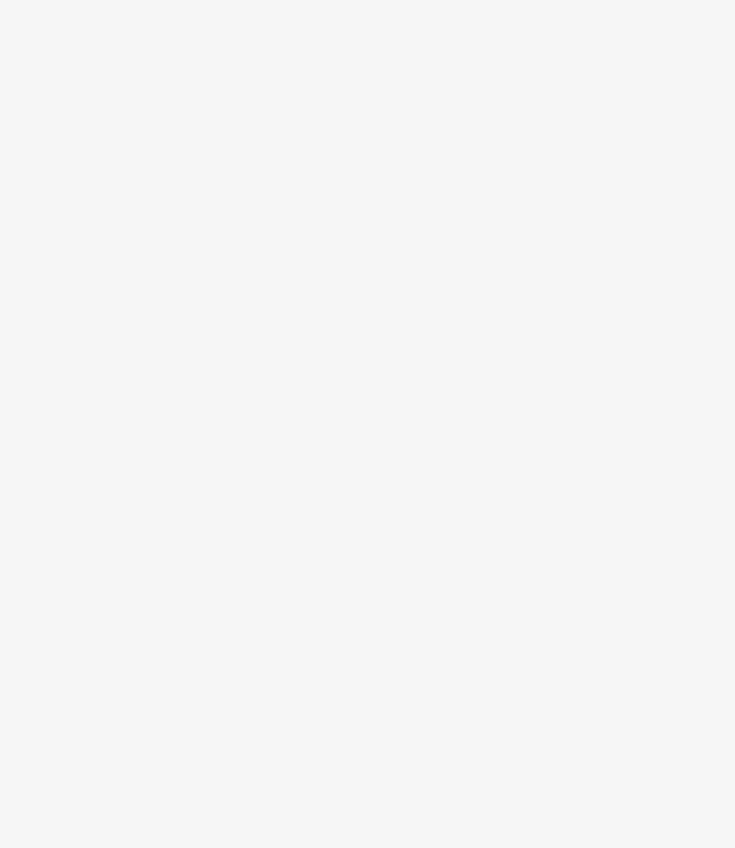
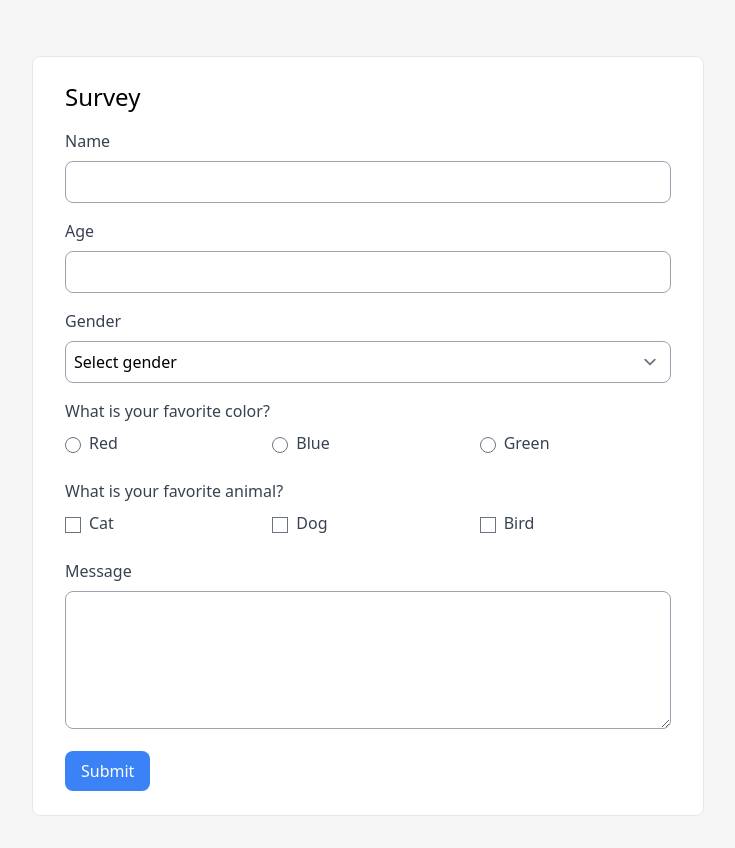
Before and after one commit to AMRWERY/Tailwind-Free-Components, a Vue app: page /survey-form in a window 1280 px wide. Before the commit this address had no page. Shown: the top 848 px of the page, without its empty margins (272-1007 px from the left). Before the commit the page ends 800 px from the top, so only its background shows below. Built offline with nearby package versions, Linux system fonts and the light colour scheme.

Commit message:
add survey-form & form-for-editing-items components

```diff
--- /dev/null
+++ b/src/components/forms/form-for-editing-items.vue
@@ -0,0 +1,71 @@
+<template>
+    <div>
+        <div class="bg-white border border-4 rounded-lg shadow relative m-10">
+
+            <div class="flex items-start justify-between p-5 border-b rounded-t">
+                <h3 class="text-xl font-semibold">
+                    Edit product
+                </h3>
+                <button type="button"
+                    class="text-gray-400 bg-transparent hover:bg-gray-200 hover:text-gray-900 rounded-lg text-sm p-1.5 ml-auto inline-flex items-center"
+                    data-modal-toggle="product-modal">
+                    <svg class="w-5 h-5" fill="currentColor" viewBox="0 0 20 20" xmlns="http://www.w3.org/2000/svg">
+                        <path fill-rule="evenodd"
+                            d="M4.293 4.293a1 1 0 011.414 0L10 8.586l4.293-4.293a1 1 0 111.414 1.414L11.414 10l4.293 4.293a1 1 0 01-1.414 1.414L10 11.414l-4.293 4.293a1 1 0 01-1.414-1.414L8.586 10 4.293 5.707a1 1 0 010-1.414z"
+                            clip-rule="evenodd"></path>
+                    </svg>
+                </button>
+            </div>
+
+            <div class="p-6 space-y-6">
+                <form action="#">
+                    <div class="grid grid-cols-6 gap-6">
+                        <div class="col-span-6 sm:col-span-3">
+                            <label for="product-name" class="text-sm font-medium text-gray-900 block mb-2">Product
+                                Name</label>
+                            <input type="text" name="product-name" id="product-name"
+                                class="shadow-sm bg-gray-50 border border-gray-300 text-gray-900 sm:text-sm rounded-lg focus:ring-cyan-600 focus:border-cyan-600 block w-full p-2.5"
+                                placeholder="Apple Imac 27”" required="">
+                        </div>
+                        <div class="col-span-6 sm:col-span-3">
+                            <label for="category" class="text-sm font-medium text-gray-900 block mb-2">Category</label>
+                            <input type="text" name="category" id="category"
+                                class="shadow-sm bg-gray-50 border border-gray-300 text-gray-900 sm:text-sm rounded-lg focus:ring-cyan-600 focus:border-cyan-600 block w-full p-2.5"
+                                placeholder="Electronics" required="">
+                        </div>
+                        <div class="col-span-6 sm:col-span-3">
+                            <label for="brand" class="text-sm font-medium text-gray-900 block mb-2">Brand</label>
+                            <input type="text" name="brand" id="brand"
+                                class="shadow-sm bg-gray-50 border border-gray-300 text-gray-900 sm:text-sm rounded-lg focus:ring-cyan-600 focus:border-cyan-600 block w-full p-2.5"
+                                placeholder="Apple" required="">
+                        </div>
+                        <div class="col-span-6 sm:col-span-3">
+                            <label for="price" class="text-sm font-medium text-gray-900 block mb-2">Price</label>
+                            <input type="number" name="price" id="price"
+                                class="shadow-sm bg-gray-50 border border-gray-300 text-gray-900 sm:text-sm rounded-lg focus:ring-cyan-600 focus:border-cyan-600 block w-full p-2.5"
+                                placeholder="$2300" required="">
+                        </div>
+                        <div class="col-span-full">
+                            <label for="product-details" class="text-sm font-medium text-gray-900 block mb-2">Product
+                                Details</label>
+                            <textarea id="product-details" rows="6"
+                                class="bg-gray-50 border border-gray-300 text-gray-900 sm:text-sm rounded-lg focus:ring-cyan-600 focus:border-cyan-600 block w-full p-4"
+                                placeholder="Details"></textarea>
+                        </div>
+                    </div>
+                </form>
+            </div>
+
+            <div class="p-6 border-t border-gray-200 rounded-b">
+                <button
+                    class="text-white bg-cyan-600 hover:bg-cyan-700 focus:ring-4 focus:ring-cyan-200 font-medium rounded-lg text-sm px-5 py-2.5 text-center"
+                    type="submit">Save all</button>
+            </div>
+
+        </div>
+    </div>
+</template>
+
+<script setup>
+
+</script>
--- /dev/null
+++ b/src/components/forms/survey-form.vue
@@ -0,0 +1,87 @@
+<template>
+    <div>
+        <div class="bg-white border rounded-lg px-8 py-6 mx-auto my-8 max-w-2xl">
+            <h2 class="text-2xl font-medium mb-4">Survey</h2>
+            <form>
+                <div class="mb-4">
+                    <label for="name" class="block text-gray-700 font-medium mb-2">Name</label>
+                    <input type="text" id="name" name="name"
+                        class="border border-gray-400 p-2 w-full rounded-lg focus:outline-none focus:border-blue-400"
+                        required>
+                </div>
+                <div class="mb-4">
+                    <label for="age" class="block text-gray-700 font-medium mb-2">Age</label>
+                    <input type="number" id="age" name="age"
+                        class="border border-gray-400 p-2 w-full rounded-lg focus:outline-none focus:border-blue-400"
+                        required>
+                </div>
+                <div class="mb-4">
+                    <label for="gender" class="block text-gray-700 font-medium mb-2">Gender</label>
+                    <select id="gender" name="gender"
+                        class="border border-gray-400 p-2 w-full rounded-lg focus:outline-none focus:border-blue-400"
+                        required>
+                        <option value="">Select gender</option>
+                        <option value="male">Male</option>
+                        <option value="female">Female</option>
+                        <option value="other">Other</option>
+                    </select>
+                </div>
+                <div class="mb-4">
+                    <label class="block text-gray-700 font-medium mb-2">What is your favorite color?</label>
+                    <div class="flex flex-wrap -mx-2">
+                        <div class="px-2 w-1/3">
+                            <label for="color-red" class="block text-gray-700 font-medium mb-2">
+                                <input type="radio" id="color-red" name="color" value="red" class="mr-2">Red
+                            </label>
+                        </div>
+                        <div class="px-2 w-1/3">
+                            <label for="color-blue" class="block text-gray-700 font-medium mb-2">
+                                <input type="radio" id="color-blue" name="color" value="blue" class="mr-2">Blue
+                            </label>
+                        </div>
+                        <div class="px-2 w-1/3">
+                            <label for="color-green" class="block text-gray-700 font-medium mb-2">
+                                <input type="radio" id="color-green" name="color" value="green" class="mr-2">Green
+                            </label>
+                        </div>
+                    </div>
+                </div>
+                <div class="mb-4">
+                    <label class="block text-gray-700 font-medium mb-2">What is your favorite animal?</label>
+                    <div class="flex flex-wrap -mx-2">
+                        <div class="px-2 w-1/3">
+                            <label for="animal-cat" class="block text-gray-700 font-medium mb-2">
+                                <input type="checkbox" id="animal-cat" name="animal[]" value="cat" class="mr-2">Cat
+                            </label>
+                        </div>
+                        <div class="px-2 w-1/3">
+                            <label for="animal-dog" class="block text-gray-700 font-medium mb-2">
+                                <input type="checkbox" id="animal-dog" name="animal[]" value="dog" class="mr-2">Dog
+                            </label>
+                        </div>
+                        <div class="px-2 w-1/3">
+                            <label for="animal-bird" class="block text-gray-700 font-medium mb-2">
+                                <input type="checkbox" id="animal-bird" name="animal[]" value="bird" class="mr-2">Bird
+                            </label>
+                        </div>
+                    </div>
+                </div>
+                <div class="mb-4">
+                    <label for="message" class="block text-gray-700 font-medium mb-2">Message</label>
+                    <textarea id="message" name="message"
+                        class="border border-gray-400 p-2 w-full rounded-lg focus:outline-none focus:border-blue-400"
+                        rows="5"></textarea>
+                </div>
+                <div>
+                    <button type="submit"
+                        class="bg-blue-500 text-white px-4 py-2 rounded-lg hover:bg-blue-600">Submit</button>
+                </div>
+
+            </form>
+        </div>
+    </div>
+</template>
+
+<script setup>
+
+</script>
--- a/src/router/index.js
+++ b/src/router/index.js
@@ -344,6 +344,16 @@ const router = createRouter({
       path: "/newsletter-subscription-form",
       name: "newsletter-subscription-form",
       component: () => import("../components/forms/newsletter-subscription-form.vue"),
+    },
+    {
+      path: "/survey-form",
+      name: "survey-form",
+      component: () => import("../components/forms/survey-form.vue"),
+    },
+    {
+      path: "/form-for-editing-items",
+      name: "form-for-editing-items",
+      component: () => import("../components/forms/form-for-editing-items.vue"),
     },
     {
       path: "/form-with-img",
--- a/src/views/Home.vue
+++ b/src/views/Home.vue
@@ -384,6 +384,8 @@ const forms = ref([
   { title: 'credit-card-form', route: '/credit-card-form' },
   { title: 'form-seven', route: '/form-seven' },
   { title: 'newsletter-subscription-form', route: '/newsletter-subscription-form' },
+  { title: 'survey-form', route: '/survey-form' },
+  { title: 'form-for-editing-items', route: '/form-for-editing-items' },
   { title: 'form-with-img', route: '/form-with-img' },
   { title: 'form-with-img-three', route: '/form-with-img-three' },
   { title: 'login-form-five', route: '/login-form-five' },
```
